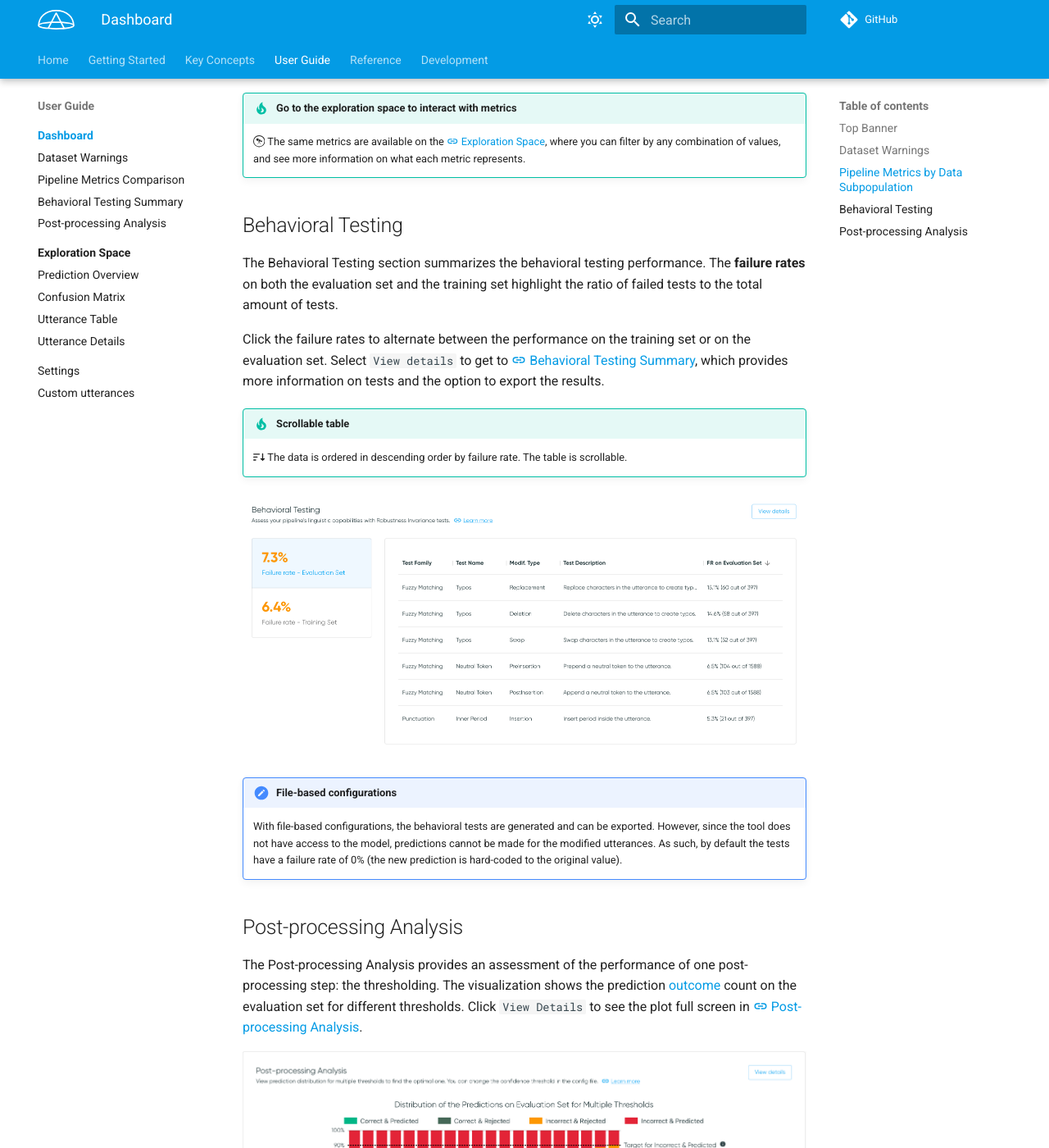
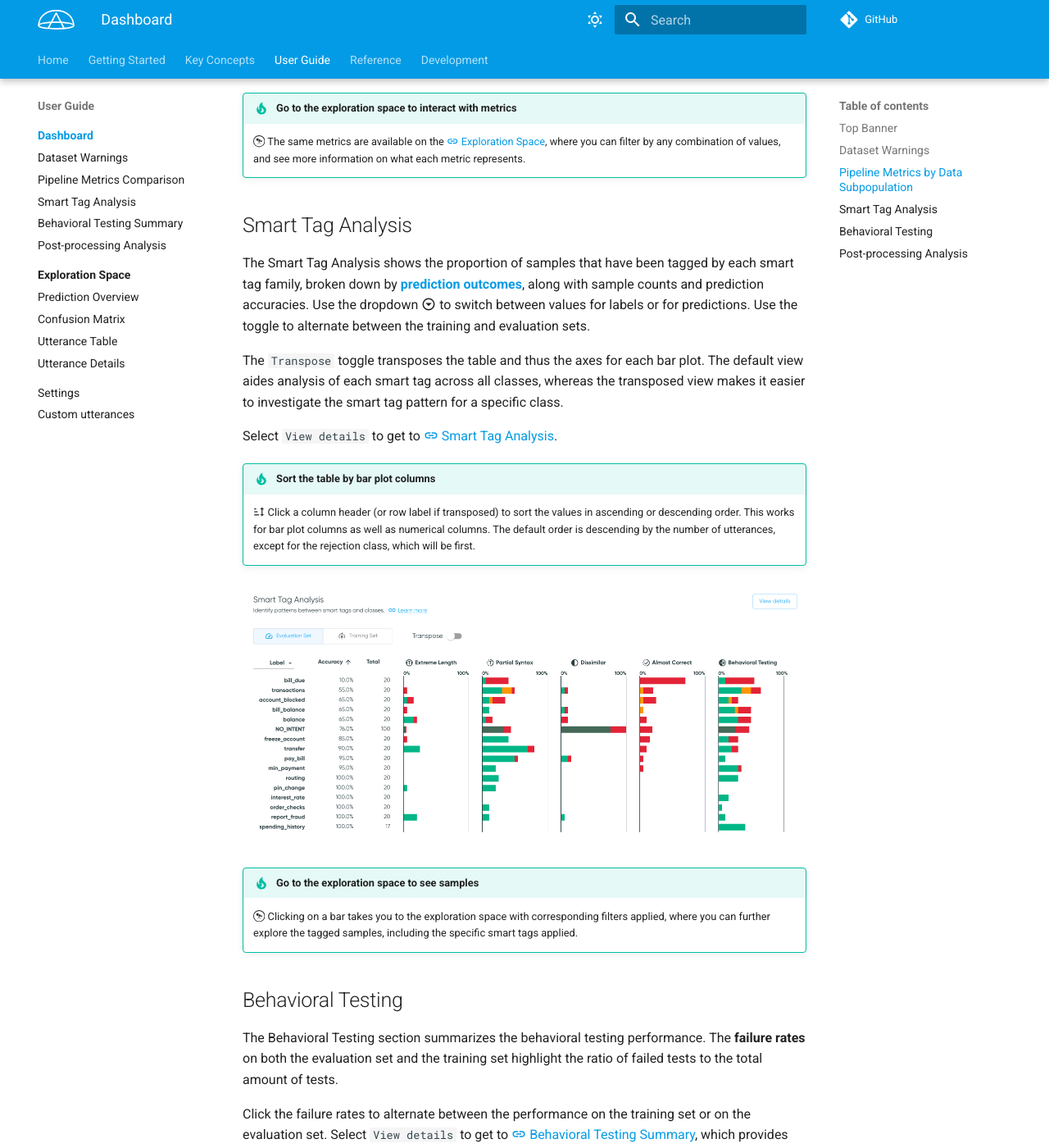
Before and after one commit to ServiceNow/azimuth, an MkDocs documentation site: the page built from docs/docs/user-guide/index.md, in a window 1280 px wide and 1400 px high, scrolled down 2826 px. Shown: the whole window at 82% size. Built offline with MkDocs 1.6.1 and Material for MkDocs 9.7.7, drawn with Linux system fonts in a browser that asks for light colours; emoji names are drawn with the system emoji font; comment, search, counter and statistics services are not loaded; the version menu is left out.

Commit message:
Docs for Smart Tag Analysis (#277)
* docs for smart tag analysis

* Add screenshot

* Apply suggestions from code review

Co-authored-by: gabrielle.gm <gabrielle.gm@servicenow.com>

```diff
--- a/docs/docs/user-guide/index.md
+++ b/docs/docs/user-guide/index.md
@@ -74,6 +74,37 @@ Click on `Compare pipelines` to display the table fullscreen and compare all met
     [:material-link: Exploration Space](exploration-space/index.md), where you can filter by any
     combination of values, and see more information on what each metric represents.
 
+## Smart Tag Analysis
+
+The Smart Tag Analysis shows the proportion of samples that have been tagged by each smart tag
+family, broken down by [**prediction outcomes**](../key-concepts/outcomes.md), along with
+sample counts and prediction accuracies.
+Use the dropdown :material-arrow-down-drop-circle-outline: to switch between values for labels or
+for predictions. Use the toggle to alternate between the training and evaluation sets.
+
+The `Transpose` toggle transposes the table and thus the axes for each bar plot.
+The default view aides analysis of each smart tag across all classes, whereas
+the transposed view makes it easier to investigate the smart tag pattern for a specific class.
+
+Select `View details` to get to
+[:material-link: Smart Tag Analysis](smart-tag-analysis.md).
+
+!!! tip "Sort the table by bar plot columns"
+
+    :material-sort: Click a column header (or row label if transposed) to sort the values in
+    ascending or descending order. This works for bar plot columns as well as numerical columns.
+    The default order is descending by the number of utterances, except for
+    the rejection class, which will be first.
+
+![Screenshot](../_static/images/dashboard/smart-tag-analysis.png)
+
+
+!!! tip "Go to the exploration space to see samples"
+
+    :fontawesome-brands-wpexplorer: Clicking on a bar takes you to the exploration space with
+    corresponding filters applied, where you can further explore the tagged samples,
+    including the specific smart tags applied.
+
 ## Behavioral Testing
 
 The Behavioral Testing section summarizes the behavioral testing performance. The **failure rates**
--- a/docs/mkdocs.yml
+++ b/docs/mkdocs.yml
@@ -77,6 +77,7 @@ nav:
           - user-guide/index.md
           - user-guide/dataset-warnings.md
           - user-guide/pipeline-metrics-comparison.md
+          - user-guide/smart-tag-analysis.md
           - user-guide/behavioral-testing-summary.md
           - user-guide/post-processing-analysis.md
       - Exploration Space:
```
Also changed, not shown: docs/docs/user-guide/smart-tag-analysis.md (added, +49 -0 lines), docs/docs/_static/images/dashboard/smart-tag-analysis.png (added).
